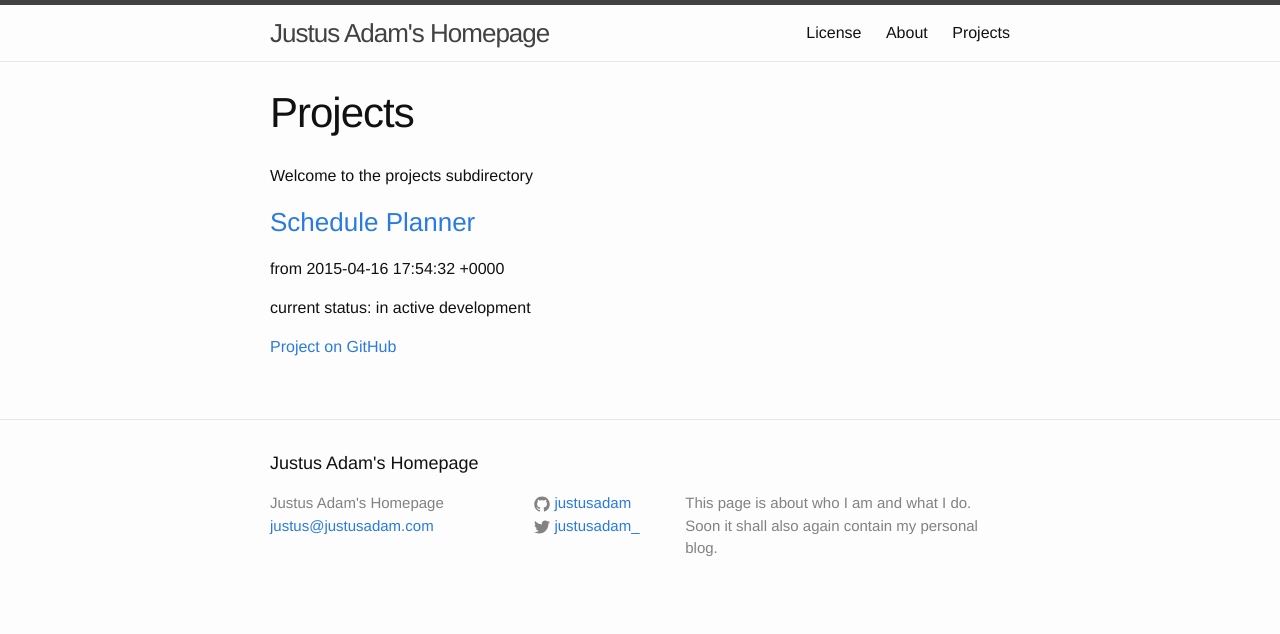
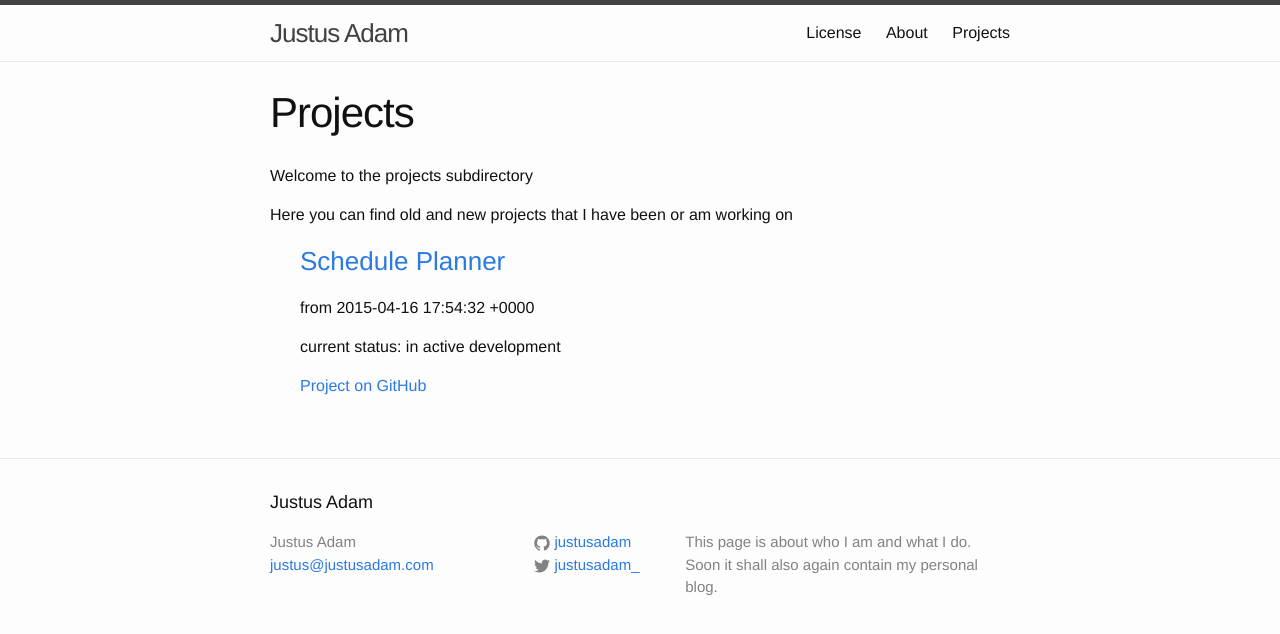
Before and after one commit to JustusAdam/justusadam.github.io, a Jekyll site: the page built from projects.html, in a window 1280 px wide. Shown: the top 634 px of the page. Built offline with Jekyll 4.4.1, drawn with Linux system fonts in a browser that asks for light colours.

Commit message:
changed title, replaced divs with li on projects overview page

```diff
--- a/_config.yml
+++ b/_config.yml
@@ -1,5 +1,5 @@
 # Site settings
-title: Justus Adam's Homepage
+title: Justus Adam
 email: justus@justusadam.com
 description: > # this means to ignore newlines until "baseurl:"
   This page is about who I am and what I do. Soon it shall also again
--- a/projects.html
+++ b/projects.html
@@ -12,8 +12,10 @@ layout: default
 
   <article class="post-content">
     <p>Welcome to the projects subdirectory</p>
+    <p>Here you can find old and new projects that I have been or am working on</p>
+    <ul style="list-style-type:none">
       {% for project in site.projects %}
-      <div class="project">
+        <li class="project">
           <a href="{{ project.relative_path }}">
             <h3 class="project-title">{{ project.title }}</h3>
           </a>
@@ -31,6 +33,7 @@ layout: default
           {% endif %}
         </div>
       {% endfor %}
+    </ul>
   </article>
 
 </div>
```
Lines whose indentation alone changed are shown as unchanged.
